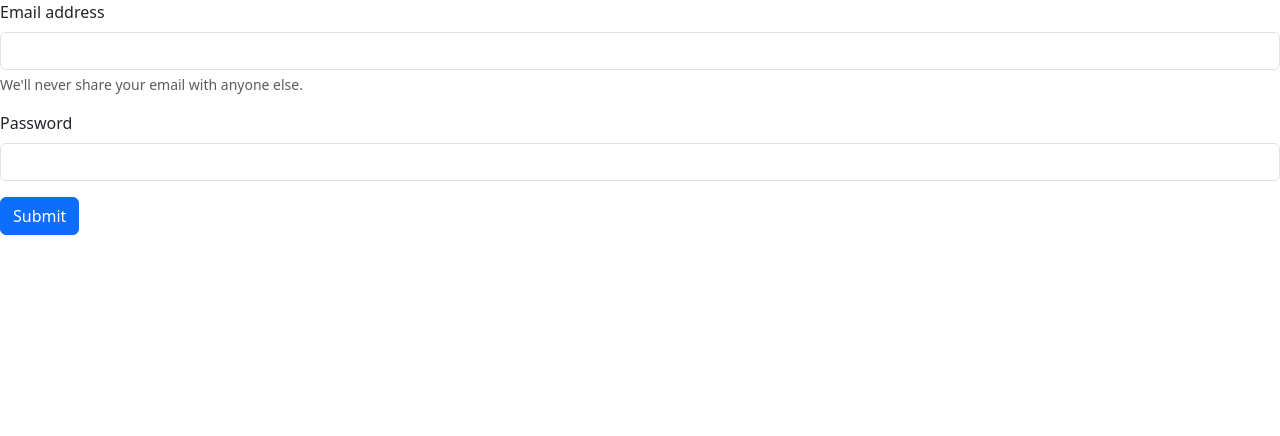
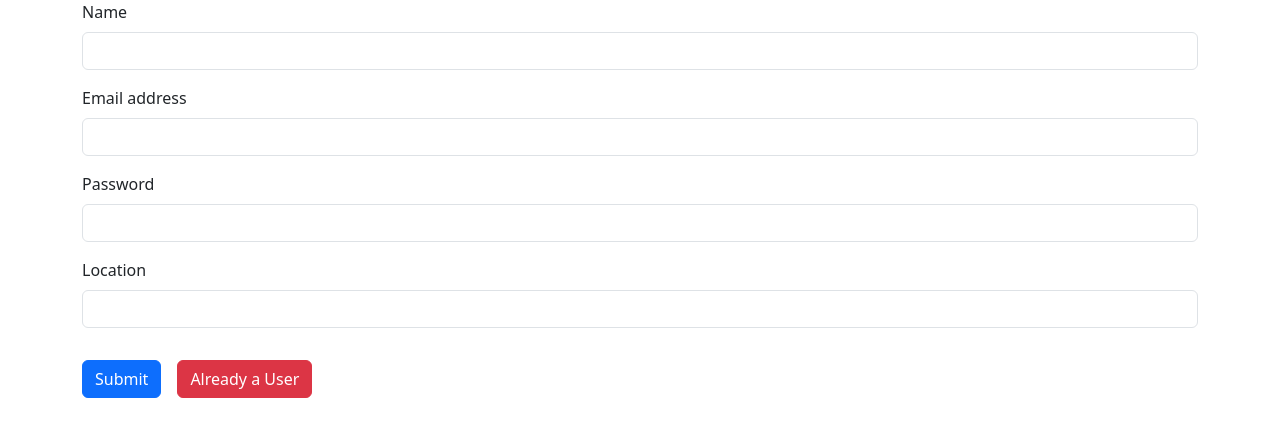
Before and after one commit to kartikdonwade/mern_app, a React (Create React App) app: page /createuser in a window 1280 px wide. Shown: the top 436 px of the page. Built offline with nearby package versions, Linux system fonts and the light colour scheme.

Commit message:
signup functinoality with error

```diff
--- a/src/Screens/Signup.js
+++ b/src/Screens/Signup.js
@@ -1,11 +1,61 @@
-import React from "react";
+import React,{useState} from "react";
 
+
+import { Link } from "react-router-dom";
 export default function Signup() {
+  const [cred, setcred] = useState({name:"",email:"",password:"",location:""});
+  const handleSubmit = async (e) => {
+    e.preventDefault();
+    // const response = fetch("http://localhost:5000/api/user",{
+    //   method: "POST",
+    //   headers: {
+    //     "Content-Type": "application/json",
+    //   },
+    //   body: JSON.stringify({name:cred.name,email:cred.email,password:cred.password,location:cred.location
+    //   })
+    //   const JSON = await response.JSON();
+    //   console.log(JSON);
+    // })
+const response =await fetch("http://localhost:5000/api/createuser", {
+  method: "POST",
+  headers: {
+    "Content-Type": "application/json",
+  },
+  body: JSON.stringify({
+    name: cred.name,
+    email: cred.email,
+    password: cred.password,
+    location: cred.location,
+  }),
+});
+
+const data = await response.json();
+if(!data.success) {
+  alert("Wrong credentials");
+  }
+}
   return (
-    <div>
-      <form>
+    <>
+      <div className="container">
+        <form onSubmit={handleSubmit}>
           <div className="mb-3">
-          <label for="exampleInputEmail1" className="form-label">
+            <label
+              htmlFor="exampleInputEmail1"
+              className="form-label"
+              name="name"
+              value="cred.name"
+            >
+              Name
+            </label>
+            <input type="text" className="form-control" />
+          </div>
+          <div className="mb-3">
+            <label
+              htmlFor="exampleInputEmail1"
+              className="form-label"
+              name="email"
+              value="cred.email"
+            >
               Email address
             </label>
             <input
@@ -14,12 +64,14 @@ export default function Signup() {
               id="exampleInputEmail1"
               aria-describedby="emailHelp"
             />
-          <div id="emailHelp" className="form-text">
-            We'll never share your email with anyone else.
-          </div>
           </div>
           <div className="mb-3">
-          <label for="exampleInputPassword1" className="form-label">
+            <label
+              htmlFor="exampleInputPassword1"
+              className="form-label"
+              name="password"
+              value="cred.password"
+            >
               Password
             </label>
             <input
@@ -28,10 +80,25 @@ export default function Signup() {
               id="exampleInputPassword1"
             />
           </div>
+          <div className="mb-3">
+            <label
+              htmlFor="exampleInputEmail1"
+              className="form-label"
+              name="location"
+              value="cred.location"
+            >
+              Location
+            </label>
+            <input type="text" className="form-control" />
+          </div>
           <button type="submit" className="btn btn-primary">
             Submit
           </button>
+          <Link to="/login" className="btn btn-danger m-3">
+            Already a User
+          </Link>
         </form>
       </div>
+    </>
   );
 }
```
Also changed, not shown: 2 other files (tests, documents, lock files or other folders). Lines whose indentation alone changed are shown as unchanged.
